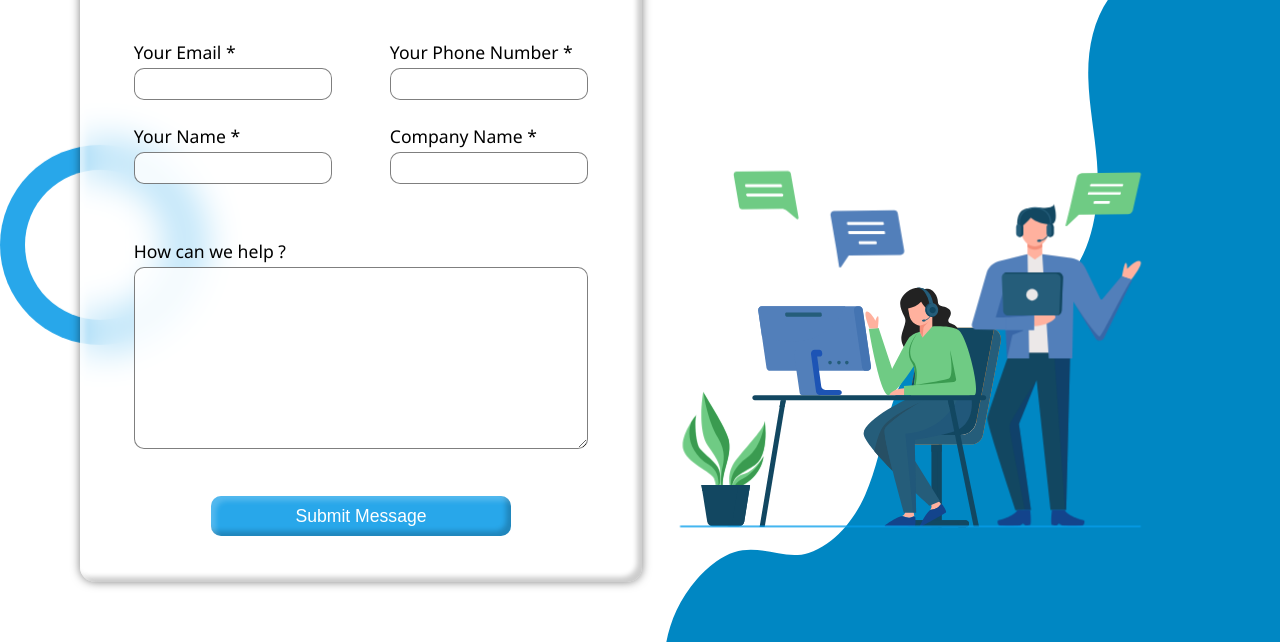
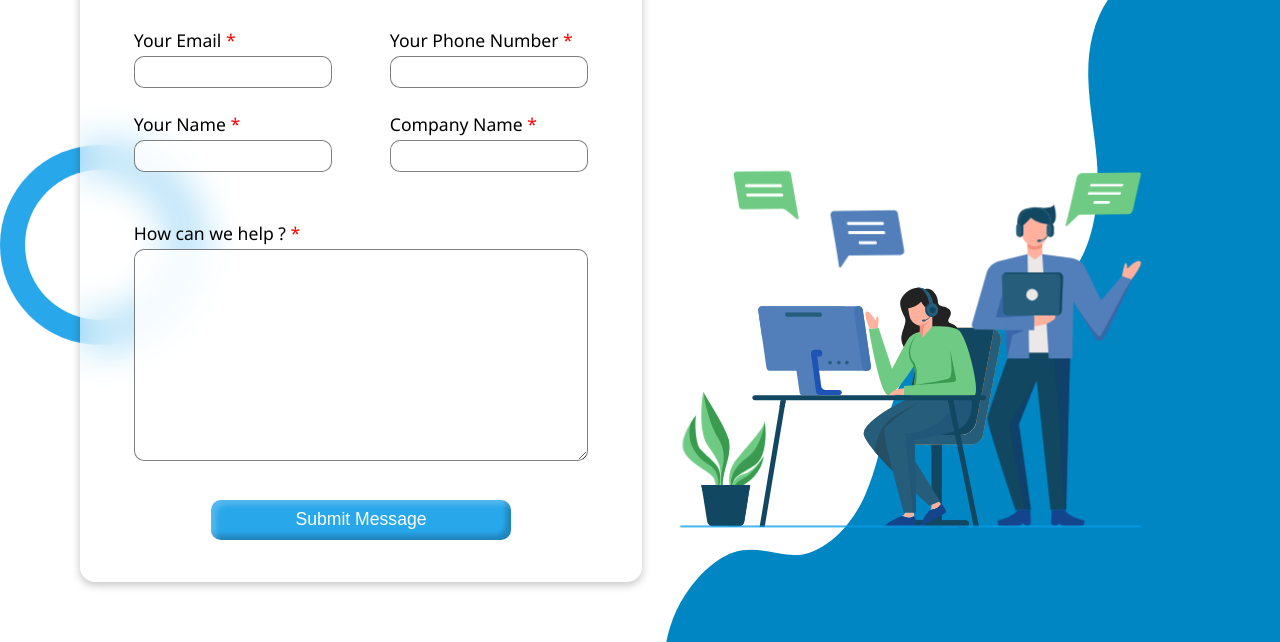
Before and after one commit to SumitKrShakya/Smart-India-Hackathon-2022, a plain HTML site: page Frontend/html/contact_us.html in a window 1280 px wide. Shown: the part 183-825 px from the top of the page. Drawn offline with Linux system fonts and the light colour scheme.

Commit message:
red star updated

```diff
--- a/Frontend/css/contact_us.css
+++ b/Frontend/css/contact_us.css
@@ -65,6 +65,8 @@ textarea {
     border-radius: 10px;
     width: 33vw;
     border: 1.5px solid rgba(0, 0, 0, 0.5);
+    font-family: 'Segoe UI', Tahoma, Geneva, Verdana, sans-serif;
+    /* font-family: ; */
 }
 
 .input-div {
@@ -93,7 +95,9 @@ textarea {
     background-color: rgb(33, 142, 200);
     color: rgb(195, 195, 195);
 }
-
+span{
+    color: red;
+}
 .svgmain {
     position: absolute;
     right: -1.1%;
@@ -104,7 +108,10 @@ textarea {
 .card {
     background-color: rgba(255, 255, 255, 0.5);
     backdrop-filter: blur(20px);
-    box-shadow: 5px 5px 5px inset rgba(255, 255, 255, 0.5), -5px -5px 5px inset rgba(0, 0, 0, 0.2), 0px 0px 10px rgba(0, 0, 0, 0.5);
+    /* box-shadow: 5px 5px 5px inset rgba(255, 255, 255, 0.5), -5px -5px 5px inset rgba(0, 0, 0, 0.2), 0px 0px 10px rgba(0, 0, 0, 0.5);
+     */
+    box-shadow: rgba(0, 0, 0, 0.24) 0px 3px 8px;
+
 }
 
 .c1 {
--- a/Frontend/html/contact_us.html
+++ b/Frontend/html/contact_us.html
@@ -124,24 +124,24 @@
             </div>
             <div class="input-1">
                 <div class="input-div">
-                    <label for="email"> Your Email *</label>
+                    <label for="email"> Your Email <span>*</span></label>
                     <input type="email">
                 </div>
                 <div class="input-div">
-                    <label for="pnone-number"> Your Phone Number *</label>
+                    <label for="pnone-number"> Your Phone Number <span>*</span></label>
                     <input type="number">
                 </div>
                 <div class="input-div">
-                    <label for="name"> Your Name *</label>
+                    <label for="name"> Your Name <span>*</span></label>
                     <input type="text">
                 </div>
                 <div class="input-div">
-                    <label for="company-name"> Company Name *</label>
+                    <label for="company-name"> Company Name <span>*</span></label>
                     <input type="text">
                 </div>
             </div>
             <div>
-                <label for="exp">How can we help ?</label>
+                <label for="exp">How can we help ? <span>*</span></label>
                 <textarea name="explaination" id="" cols="30" rows="10"></textarea>
             </div>
             <div>
```
